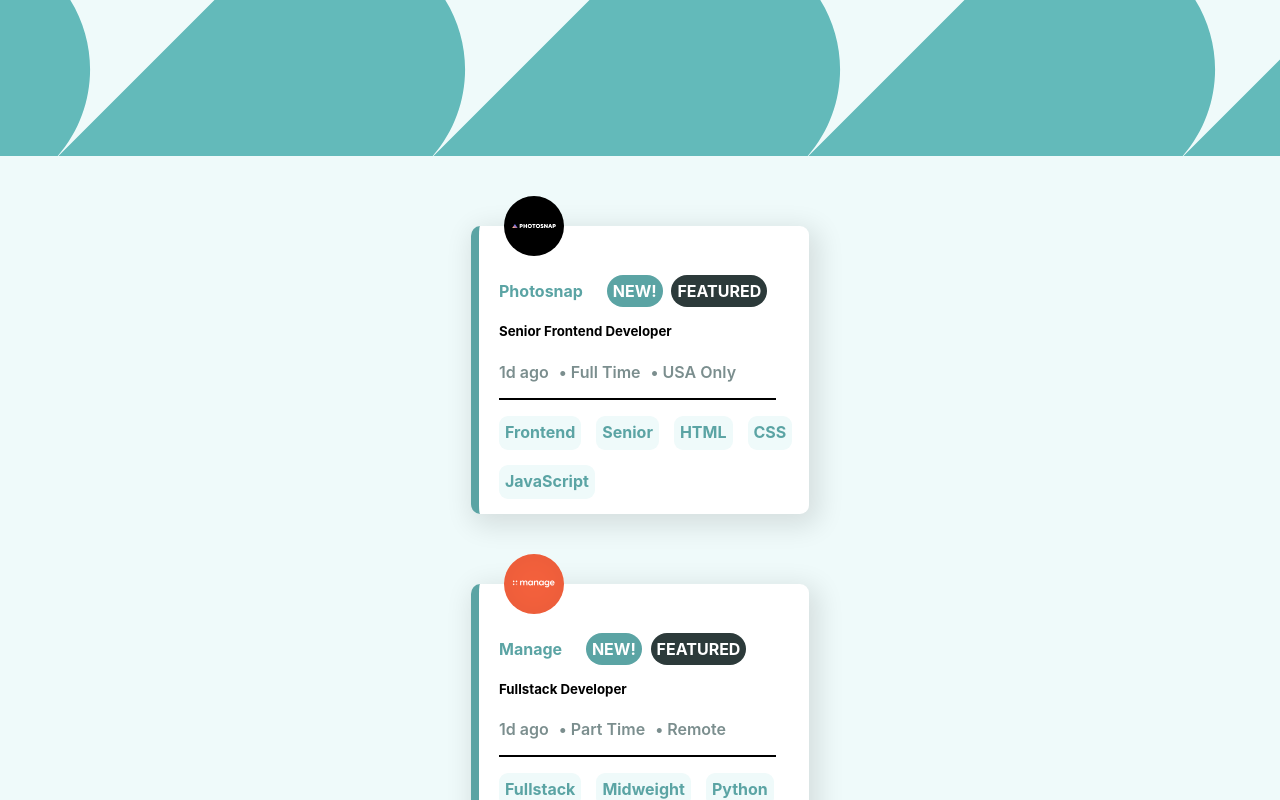
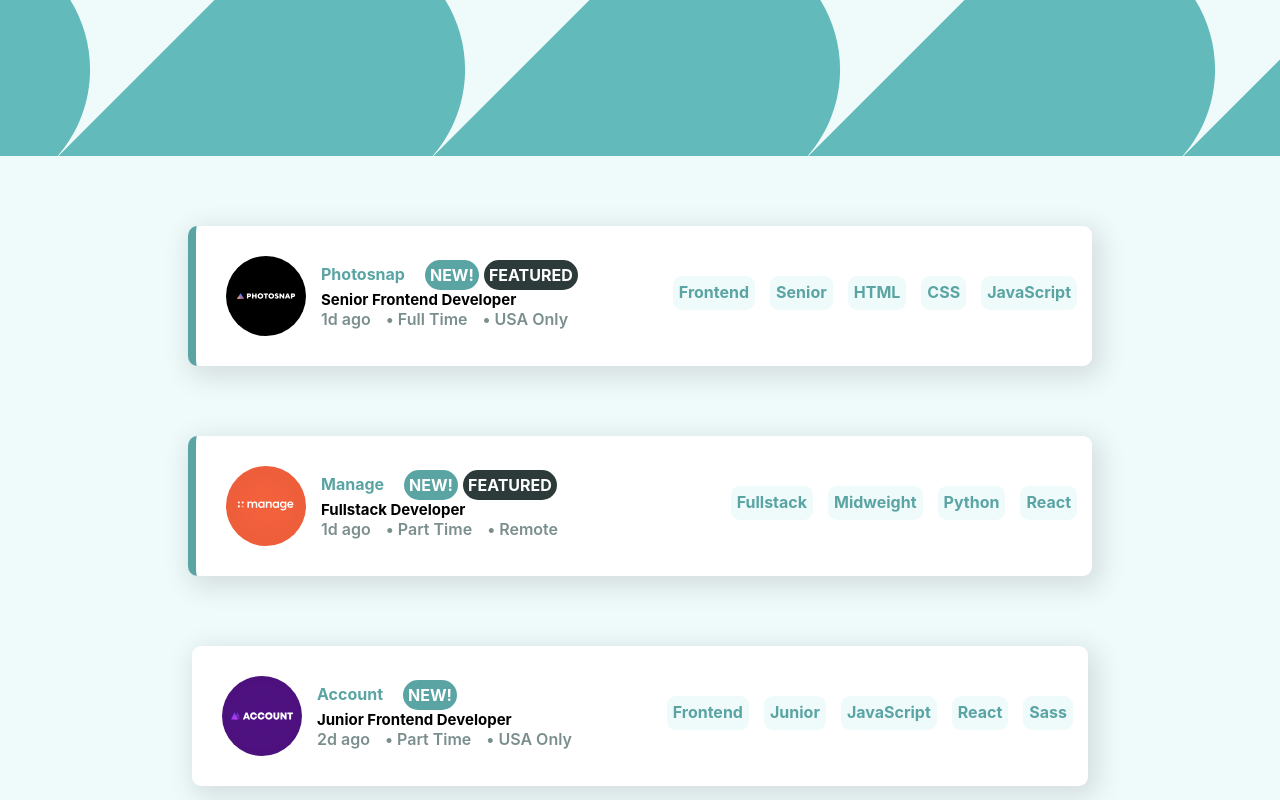
Before and after one commit to Lhourquin/static-job-listings-master, a React (Create React App) app: page / in a window 1280 px wide. Shown: the top 800 px of the page. Built offline with nearby package versions, Linux system fonts and the light colour scheme.

Commit message:
jobCard component style desktop principal done

```diff
--- a/src/components/job-card/index.js
+++ b/src/components/job-card/index.js
@@ -2,17 +2,17 @@ import React from "react";
 import styled from "styled-components";
 
 const ContainerJobCard = styled.div`
-@media (max-width : 375px){
-    margin-top: 100px;
-    }
+// @media (max-width : 600px){
+//     margin-top: 100px;
+//     }
 `;
 const Card = styled.div`
     background-color: white;
     width : 330px;
-    border-left : 8px solid hsl(180, 29%, 50%);
+    border-left : ${props => props.borderColor};
     border-radius : 9px;
-    border-top-left-radius: 9px 10px;
-    border-bottom-left-radius: 9px 10px;
+    border-top-left-radius: ${props => props.borderRadiusLeft};
+    border-bottom-left-radius: ${props => props.borderRadiusLeft};
     margin : 70px auto 55px auto;
     -webkit-box-shadow: 5px 7px 27px 5px rgba(0,0,0,0.11);
     box-shadow: 5px 7px 27px 5px rgba(0,0,0,0.11);
@@ -32,7 +32,7 @@ const Card = styled.div`
         text-align: left;
         padding-left : 20px;
     }
-    .postedContactLocation{
+    .postedContractLocation{
         display : flex;
         padding-left : 20px;
         list-style-type : none;
@@ -51,6 +51,51 @@ const Card = styled.div`
         border : 1px solid;
     }
 
+    @media (min-width : 600px){
+        margin: 70px auto 30px auto;
+        padding : 0;
+        width : 70%;
+        height : 140px;
+        display : flex;
+        .logo{
+            margin :auto 15px auto 30px;
+            width : 80px;
+            height : 80px;
+        }
+
+        .container__company-position-postedContractLocation{
+            display : flex;
+            flex-direction: column;
+            justify-content: center;
+            .company{
+               display : flex;
+               margin : 0;
+               padding : 0;
+           }
+           .position{
+               font-size: 15px;
+               margin: 0;
+               padding: 0;
+           }
+           .postedContractLocation{
+               li:nth-child(2),
+               li:nth-child(3){
+                padding-left : 15px;
+               }
+               margin : 0;
+               padding : 0;
+
+           }
+        }
+        hr{
+            border: none;
+            width : 0;
+            margin : 0;
+        }
+
+
+
+    }
 `;
 const Recent = styled.span`
     background-color : ${props => props.bgColor};
@@ -58,6 +103,10 @@ const Recent = styled.span`
     color : white;
     border-radius : 20px;
     padding : 6px;
+    @media (min-width : 600px){
+        padding : 5px;
+        margin-top : -4px;
+    }
 `;
 const FilterLanguagesAndLevel = styled.ul`
     display : flex;
@@ -77,6 +126,19 @@ const FilterLanguagesAndLevel = styled.ul`
         cursor : pointer;
 
     }
+
+    @media (min-width : 600px){
+        display : flex;
+        flex-wrap: nowrap;
+        margin: 50px 0 auto auto;
+        justify-content : center;
+        overflow : auto;
+        li{
+            display : flex;
+            justify-content: center;
+
+        }
+    }
 `;
 const JobCard = ({ jobsData }) => {
     return (
@@ -84,16 +146,18 @@ const JobCard = ({ jobsData }) => {
             <ContainerJobCard>
                 {
                     jobsData.map(obj =>
-                        <Card key={obj.id}>
+                        <Card key={obj.id} borderColor={obj.featured === true ? "8px solid hsl(180, 29%, 50%)" : ""} borderRadiusLeft={obj.featured === true ? "9px 10px" : ""}>
                             <img className="logo" src={obj.logo} alt={obj.company + " logo"} />
-                            <h4 className="company">{obj.company} {obj.new === true ? <Recent marginLeft={"20px"} bgColor={"hsl(180, 29%, 50%)"}>NEW!</Recent> : ""} {obj.featured === true ? <Recent marginLeft={"5px"} bgColor={"hsl(180, 14%, 20%)"}>FEATURED</Recent>: ""}</h4>
-                            <h5 className="position">{obj.position}</h5>
-                            <ul className="postedContactLocation">
-                                <li>{obj.postedAt}</li>
-                                <li>• {obj.contract}</li>
-                                <li>• {obj.location}</li>
-                            </ul>
-                            <hr/>
+                            <div className="container__company-position-postedContractLocation">
+                                <h4 className="company">{obj.company} {obj.new === true ? <Recent marginLeft={"20px"} bgColor={"hsl(180, 29%, 50%)"}>NEW!</Recent> : ""} {obj.featured === true ? <Recent marginLeft={"5px"} bgColor={"hsl(180, 14%, 20%)"}>FEATURED</Recent> : ""}</h4>
+                                <h5 className="position">{obj.position}</h5>
+                                <ul className="postedContractLocation">
+                                    <li>{obj.postedAt}</li>
+                                    <li> • {obj.contract}</li>
+                                    <li> • {obj.location}</li>
+                                </ul>
+                            </div>
+                            <hr />
                             <FilterLanguagesAndLevel>
                                 <li>{obj.role}</li>
                                 <li>{obj.level}</li>
```
